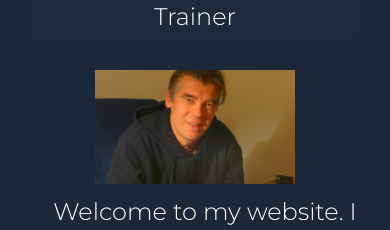
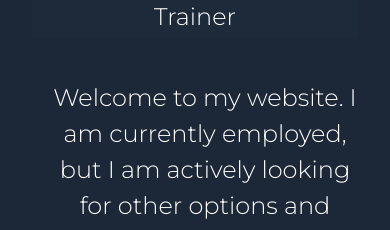
Before and after one commit to ferranclosa/portfolio-dynamic, a React (Create React App) app: page /main/en in a window 390 px wide. Shown: the part 308-538 px from the top of the page. Built offline with nearby package versions, Linux system fonts and the light colour scheme.

Commit message:
sense foto

```diff
--- a/src/assets/css/main.css
+++ b/src/assets/css/main.css
@@ -686,21 +686,29 @@ main#home {
     border-bottom: #fcc62d 5px solid;
   }
 
+  .portrait {
+    height: 100%;
+    background-image: url("../img/Ferran_guaperas.jfif");
+    background-repeat: no-repeat;
+    background-position: center;
+    background-size: 100%;
+    border-radius: 50px 50px;
+  }
+
   .container {
     display: flex;
     flex-direction: column;
-    height: 100vh;
     align-items: center;
   }
   .container .portrait {
-    display: block;
-    width: 500px;
-    height: 700px;
+    display: none;
+    width: 100%;
+    height: 100%;
     background-image: url("../img/Ferran_guaperas.jfif");
     background-repeat: no-repeat;
     background-position: center;
-    background-size: auto;
-    border-radius: 50px;
+    background-size: 100%;
+    border-radius: 50px 50px;
   }
   .container .welcome {
     margin-top: 10px;
--- a/src/assets/scss/main.scss
+++ b/src/assets/scss/main.scss
@@ -471,22 +471,33 @@ main {
   }
 }
 
+.portrait {
+  // display: block;
+  // width: 100%;
+  height: 100%;
+  background-image: url("../img/Ferran_guaperas.jfif");
+  background-repeat: no-repeat;
+  background-position: center;
+  background-size: 100%;
+  border-radius: 50px 50px;
+}
+
 .container {
   display: flex;
   flex-direction: column;
-  height: 100vh;
+  // height: 100vh;
   align-items: center;
   // margin: 5px;
   // justify-content: space-between;
   .portrait {
-    display: block;
-    width: 500px;
-    height: 700px;
+    display: none;
+    width: 100%;
+    height: 100%;
     background-image: url("../img/Ferran_guaperas.jfif");
     background-repeat: no-repeat;
     background-position: center;
-    background-size: auto;
-    border-radius: 50px;
+    background-size: 100%;
+    border-radius: 50px 50px;
     // object-fit: cover;
     // margin-bottom: 12rem;
   }
--- a/src/pages/MainLanding.js
+++ b/src/pages/MainLanding.js
@@ -36,8 +36,10 @@ const MainLanding = (props) => {
                     {main.subtitle}
                 </h2>
 
+
                 <div className="container">
                     <div className="portrait">
+
                     </div>
                     <div className="welcome">
                         <p>
```
Also changed, not shown: 1 other file (tests, documents, lock files or other folders).
